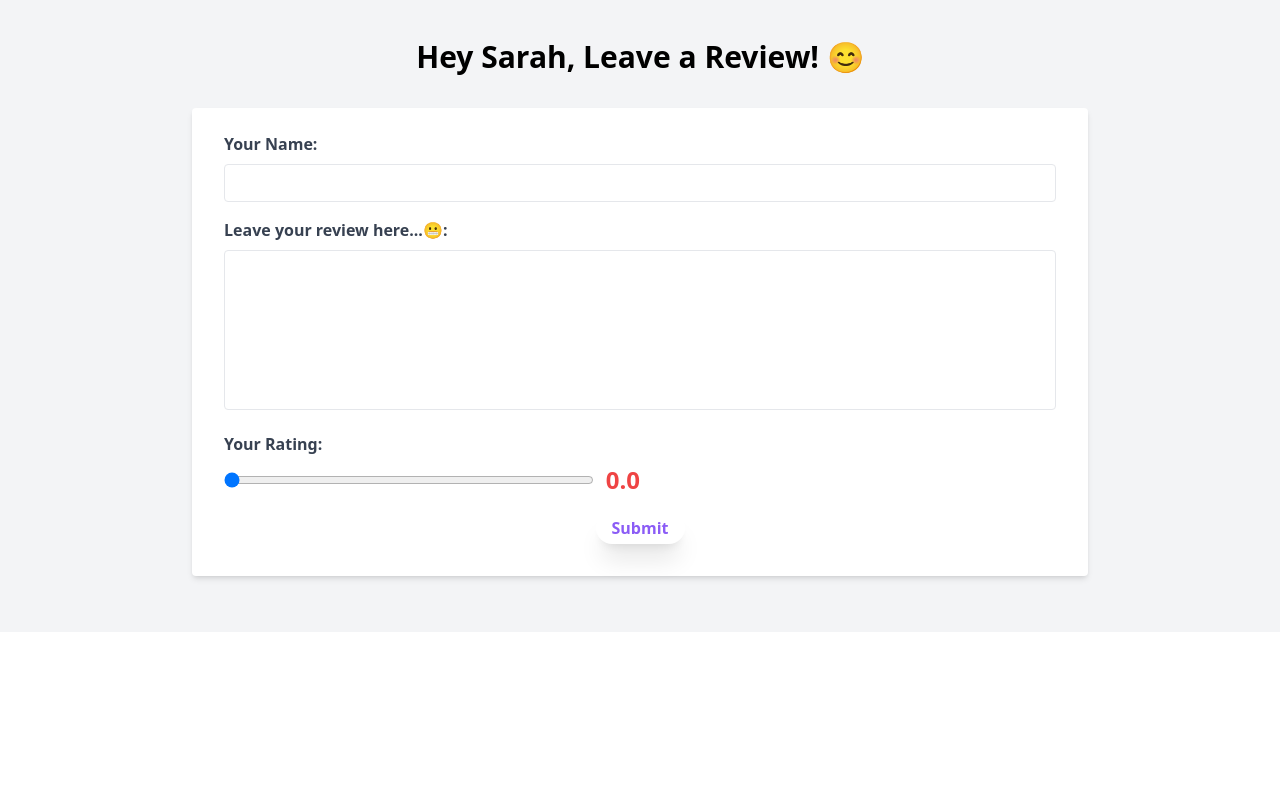
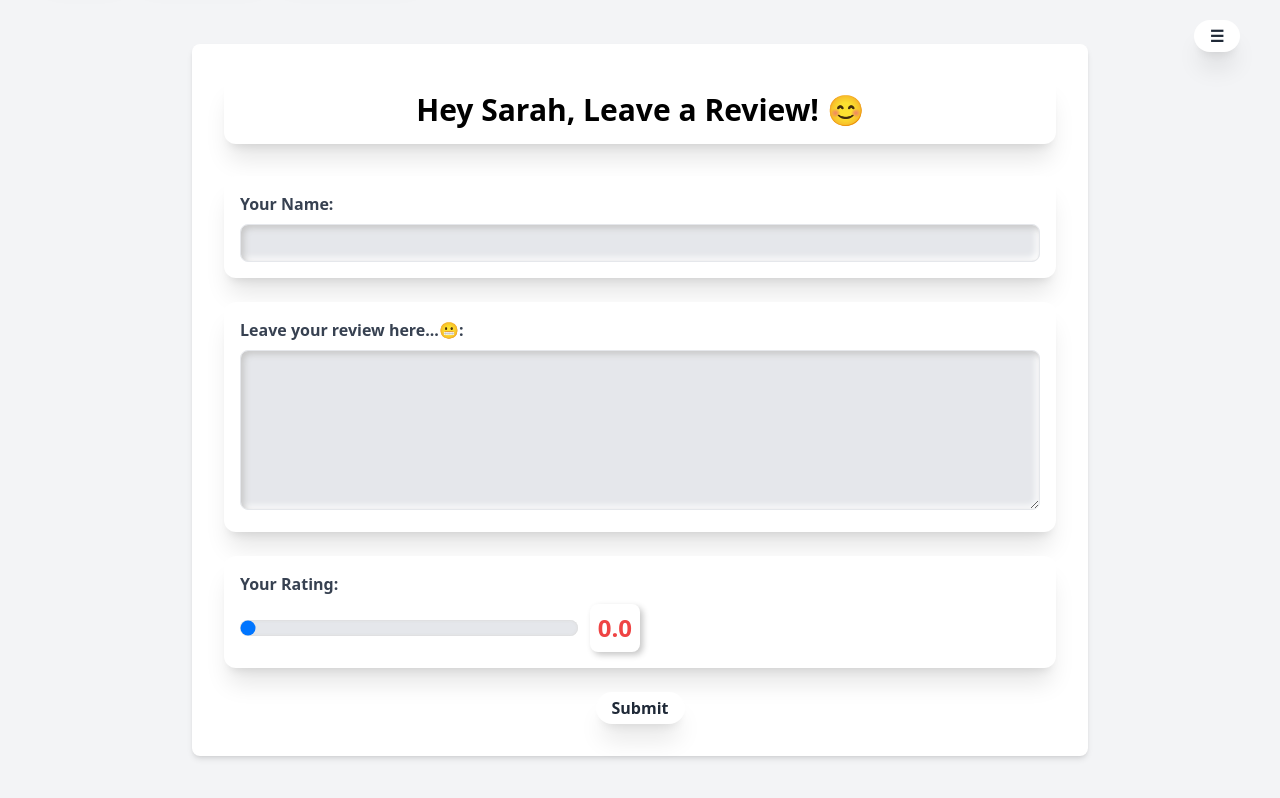
Before and after one commit to ssgsj-carranza/rate-date, a Next.js app: page /review in a window 1280 px wide. Built offline with nearby package versions, Linux system fonts and the light colour scheme.

Commit message:
added new features

```diff
--- /dev/null
+++ b/components/Navbar.tsx
@@ -0,0 +1,50 @@
+import { useState } from 'react';
+import Link from 'next/link';
+
+function Navbar() {
+    const [isOpen, setIsOpen] = useState(false);
+
+    const closeMenu = () => {
+        setIsOpen(false);
+    };
+
+    return (
+        <div className="relative">
+            <div
+                className={`absolute top-0 left-10 flex space-x-2 transition-transform ease-in-out duration-300 mt-4 transform ${isOpen ? 'translate-y-0' : '-translate-y-20'}`}>
+
+                <Link href="/review"
+                      onClick={closeMenu}
+                      className="font-bold border px-4 py-1 rounded-full border-none text-gray-800 bg-white hover:text-black hover:border-violet-300 transition duration-200 ease-out shadow-xl hover:shadow-inner"
+                >Review
+                </Link>
+                <Link href="/date-history"
+                      onClick={closeMenu}
+                      className="font-bold border px-4 py-1 rounded-full border-none text-gray-800 bg-white hover:text-black hover:border-violet-300 transition duration-200 ease-out shadow-xl hover:shadow-inner"
+                >Date History
+                </Link>
+                <Link href="/time-together"
+                      onClick={closeMenu}
+                      className="font-bold border px-4 py-1 rounded-full border-none text-gray-800 bg-white hover:text-black hover:border-violet-300 transition duration-200 ease-out shadow-xl hover:shadow-inner"
+                >Time Together
+                </Link>
+            </div>
+            <button
+                onClick={() => setIsOpen(!isOpen)}
+                className="font-bold border px-4 py-1 rounded-full border-none text-gray-800 bg-white hover:text-black hover:border-violet-300 transition duration-200 ease-out shadow-xl hover:shadow-inner absolute top-5 right-10"
+            >
+                ☰
+            </button>
+        </div>
+    );
+}
+
+export default Navbar;
+
+
+
+
+
+
+
+// npm install @headlessui/react
--- /dev/null
+++ b/components/TimePassed.tsx
@@ -0,0 +1,40 @@
+import { useState, useEffect } from 'react';
+
+
+type TimePassedProps = {
+    startDate: string;
+    title: string;
+  };
+
+function TimePassed({ startDate, title }: TimePassedProps) {
+  const [time, setTime] = useState({
+    days: 0,
+    hours: 0,
+    minutes: 0,
+    seconds: 0,
+  });
+
+  useEffect(() => {
+    const interval = setInterval(() => {
+      const now = new Date();
+      const difference = now.getTime() - new Date(startDate).getTime();
+      const days = Math.floor(difference / (1000 * 60 * 60 * 24));
+      const hours = Math.floor((difference % (1000 * 60 * 60 * 24)) / (1000 * 60 * 60));
+      const minutes = Math.floor((difference % (1000 * 60 * 60)) / (1000 * 60));
+      const seconds = Math.floor((difference % (1000 * 60)) / 1000);
+
+      setTime({ days, hours, minutes, seconds });
+    }, 1000);
+
+    return () => clearInterval(interval);
+  }, [startDate]);
+
+  return (
+    <div className="p-5 bg-white rounded-lg shadow-md hover:shadow-xl transition-all ease-in-out duration-300">
+      <h2 className="text-2xl mb-4">{title}</h2>
+      <p>{time.days} days, {time.hours} hours, {time.minutes} minutes, {time.seconds} seconds</p>
+    </div>
+  );
+}
+
+export default TimePassed;
--- a/package.json
+++ b/package.json
@@ -10,6 +10,7 @@
   },
   "dependencies": {
     "@emailjs/browser": "^3.10.0",
+    "@headlessui/react": "^1.7.17",
     "@types/node": "18.15.11",
     "@types/react": "18.0.33",
     "@types/react-dom": "18.0.11",
--- a/src/pages/_app.tsx
+++ b/src/pages/_app.tsx
@@ -1,6 +1,16 @@
-import '@/styles/globals.css'
-import type { AppProps } from 'next/app'
+import '@/styles/globals.css';
+import type { AppProps } from 'next/app';
+import Navbar from '../../components/Navbar';
+import { useRouter } from 'next/router';
 
 export default function App({ Component, pageProps }: AppProps) {
-  return <Component {...pageProps} />
+  const router = useRouter();
+  const isWelcomePage = router.pathname === '/'; // assuming your welcome page route is '/welcome'
+
+  return (
+    <div>
+      {!isWelcomePage && <Navbar />}
+      <Component {...pageProps} />
+    </div>
+  );
 }
--- a/src/pages/index.tsx
+++ b/src/pages/index.tsx
@@ -3,12 +3,12 @@ import Head from 'next/head';
 import { useEffect, useState } from 'react';
 
 const images = [
-  'public\images\sarahjorge.jpg',
-  'public\images\sarahjorge1.jpg',
-  'public\images\sarahjorge2.jpg',
-  'public\images\sarahjorge3.jpg',
-  'public\images\sarahjorge4.jpg',
-  'public\images\sarahjorge5.jpg',
+  '/images/sarahjorge.jpg',
+  '/images/sarahjorge1.jpg',
+  '/images/sarahjorge2.jpg',
+  '/images/sarahjorge3.jpg',
+  '/images/sarahjorge4.jpg',
+  '/images/sarahjorge5.jpg',
 ]
 
 function Index(): JSX.Element {
@@ -30,12 +30,16 @@ function Index(): JSX.Element {
         <link href="./node_modules/tailwindcss/dist/tailwind.min.css" rel="stylesheet" />
       </Head>
       <main>
-        <div className={`flex h-screen bg-[url('${images[currentImageIndex]}')] bg-cover bg-center`}>
+        <div className="flex h-screen bg-contain bg-center" style={{backgroundImage: `url(${images[currentImageIndex]})`}}>
           <div className="m-auto">
             <div>
               <Link href={'/review'}>
-                <button className='animate-bounce font-bold rounded-full z-30 text-white px-4 py-2 hover:bg-gradient-to-br from-emerald-400 via-gray-800 to-emerald-400 hover:rounded-full hover:shadow-lg transition duration-200 ease-out'
-                >Welcome Sarah 😊</button>
+              <button
+                className='font-bold rounded-full z-30 px-4 py-2 text-gray-800 bg-gray-300 shadow-md hover:shadow-lg transition duration-200 ease-out hover:bg-gray-200 active:bg-gray-400'
+                style={{
+                boxShadow: "20px 20px 60px #d9d9d9, -20px -20px 60px #ffffff"
+                }}
+              >Welcome Sarah 😊</button>
               </Link>
             </div>
           </div>
--- a/src/pages/review/index.tsx
+++ b/src/pages/review/index.tsx
@@ -86,12 +86,15 @@ export default function Form(): JSX.Element {
   };
 
 
+  // ... (other parts of your component)
+
 return (
-    <div className='bg-gray-100 px-4 sm:px-6 lg:px-8 py-10'>
-      <div className='max-w-4xl mx-auto'>
-        <h2 className='text-3xl font-bold text-center mb-8 animate-bounce'>Hey Sarah, Leave a Review! 😊</h2>
-        <form onSubmit={handleSubmit} className='bg-white shadow-md rounded px-8 pt-6 pb-8 mb-4'>
-          <div className='mb-4'>
+  <div className='flex items-center justify-center h-screen bg-gray-100'>
+    <div className='w-full max-w-4xl p-8 m-auto bg-white rounded-lg shadow-md'>
+      <h2 className='text-3xl font-bold text-center mb-8 bg-white p-4 rounded-xl shadow-xl'>Hey Sarah, Leave a Review! 😊</h2>
+      <form onSubmit={handleSubmit}>
+        {/* Name Input */}
+        <div className='mb-6 bg-white p-4 rounded-xl shadow-xl'>
           <label htmlFor="name" className='block text-gray-700 font-bold mb-2'>Your Name:</label>
           <input
             type="text"
@@ -100,22 +103,29 @@ export default function Form(): JSX.Element {
             value={name}
             onChange={handleNameChange}
             required
-              className='appearance-none border rounded w-full py-2 px-3 text-gray-700 leading-tight focus:outline-none focus:shadow-outline focus:outline-violet-300'
+            className='w-full px-4 py-2 border rounded-lg bg-gray-200 appearance-none text-gray-700 leading-tight focus:outline-none focus:ring focus:border-blue-300'
+            style={{ boxShadow: "inset 3px 3px 6px #c7c7c7, inset -3px -3px 6px #ffffff" }}
           />
         </div>
-          <div className='mb-4'>
+
+        {/* Comment TextArea */}
+        <div className='mb-6 bg-white p-4 rounded-xl shadow-xl'>
           <label htmlFor="comment" className='block text-gray-700 font-bold mb-2'>Leave your review here...😬:</label>
           <textarea
-              className='resize-none border rounded w-full py-2 px-3 text-gray-700 leading-tight focus:outline-none focus:shadow-outline h-40 focus:outline-violet-300'
+            className='w-full px-4 py-2 border rounded-lg bg-gray-200 appearance-none text-gray-700 leading-tight h-40 focus:outline-none focus:ring focus:border-blue-300'
             id="comment"
-              name= "comment"
+            name="comment"
             value={comment}
             onChange={handleCommentChange}
             required
+            style={{ boxShadow: "inset 3px 3px 6px #c7c7c7, inset -3px -3px 6px #ffffff" }}
           ></textarea>
         </div>
-          <div className='mb-4'>
+
+        {/* Rating Input */}
+        <div className='mb-6 bg-white p-4 rounded-xl shadow-xl'>
         <label htmlFor="rating" className='block text-gray-700 font-bold mb-2'>Your Rating:</label>
+        <div className="">
           <div className='flex items-center' style={{ maxWidth: '50%' }}>
             <input
               type='range'
@@ -124,9 +134,13 @@ export default function Form(): JSX.Element {
               step={0.1}
               value={rating}
               onChange={(e) => setRating(Number(e.target.value))}
-                className='h-4 flex-1 bg-transparent'
+              className='h-4 flex-1 cursor-pointer appearance-none rounded-full bg-transparent focus:outline-none'
+              style={{
+                background: `linear-gradient(to right, #d1d5db ${rating * 10}%, #E5E7EB 0)`,
+                boxShadow: 'inset 0 0 3px #c7c7c7, inset 0 0 3px #ffffff'
+              }}
             />
-              <div className='ml-3'>
+          <div className='ml-3 bg-white p-2 rounded-lg shadow-neumorphic'>
             <span className={`text-2xl font-bold ${
               rating >= 0 && rating < 4
               ? 'text-red-500'
@@ -135,16 +149,24 @@ export default function Form(): JSX.Element {
               : rating >= 8 && rating <= 10
               ? 'text-green-500'
               : ''
-                }`}>{rating.toFixed(1)}</span>
+              }`}>{rating.toFixed(1)}
+            </span>
           </div>
         </div>
       </div>
+      </div>
+
+        {/* Submit Button */}
         <div className='text-center'>
-            <button type="submit" className='font-bold border px-4 py-1 rounded-full border-none text-violet-500 bg-white hover:text-black hover:border-violet-300 transition duration-200 ease-out shadow-xl hover:shadow-inner'>
+          <button type="submit"
+            className='font-bold border px-4 py-1 rounded-full border-none text-gray-800 bg-white hover:text-black hover:border-violet-300 transition duration-200 ease-out shadow-xl hover:shadow-inner'
+            //style={{ boxShadow: "3px 3px 6px #c7c7c7, -3px -3px 6px #ffffff" }}
+          >
             Submit
           </button>
         </div>
       </form>
+
       {submitted && (
         <Confetti
           width={window.innerWidth}
@@ -155,7 +177,8 @@ export default function Form(): JSX.Element {
           colors={['#aa8cf0', '#2be71a', '#4cd1e9']}
         />
       )}
-        {message && <p className='text-center text-black mt-4 font-bold'>{message}</p>}
+
+      {message && <p className='mt-4 text-center text-black font-bold'>{message}</p>}
     </div>
   </div>
 );
--- /dev/null
+++ b/src/pages/time-together/index.tsx
@@ -0,0 +1,13 @@
+import TimePassed from "../../../components/TimePassed";
+
+
+function TimeTogether() {
+    return (
+      <div className="min-h-screen bg-gray-100 flex flex-col items-center justify-center space-y-5 p-5">
+        <TimePassed startDate="2023-06-26" title='Time passed since you became my mine' />
+        <TimePassed startDate="2023-07-04T22:00:00" title='Time passed since I told you "I love you"' />
+      </div>
+    );
+}
+
+export default TimeTogether;
--- a/tailwind.config.js
+++ b/tailwind.config.js
@@ -9,7 +9,12 @@ module.exports = {
     "./src/**/*.{js,ts,jsx,tsx}",
   ],
   theme: {
-    extend: {},
+    extend: {
+      boxShadow: {
+        'neumorphic': '3px 3px 6px #c7c7c7, -3px -3px 6px #ffffff',
+        'neumorphic-inset': 'inset 2px 2px 4px #c7c7c7, inset -2px -2px 4px #ffffff'
+      }
+    },
   },
   plugins: [],
 }
```
Also changed, not shown: 1 other file (tests, documents, lock files or other folders). Lines whose indentation alone changed are shown as unchanged.
